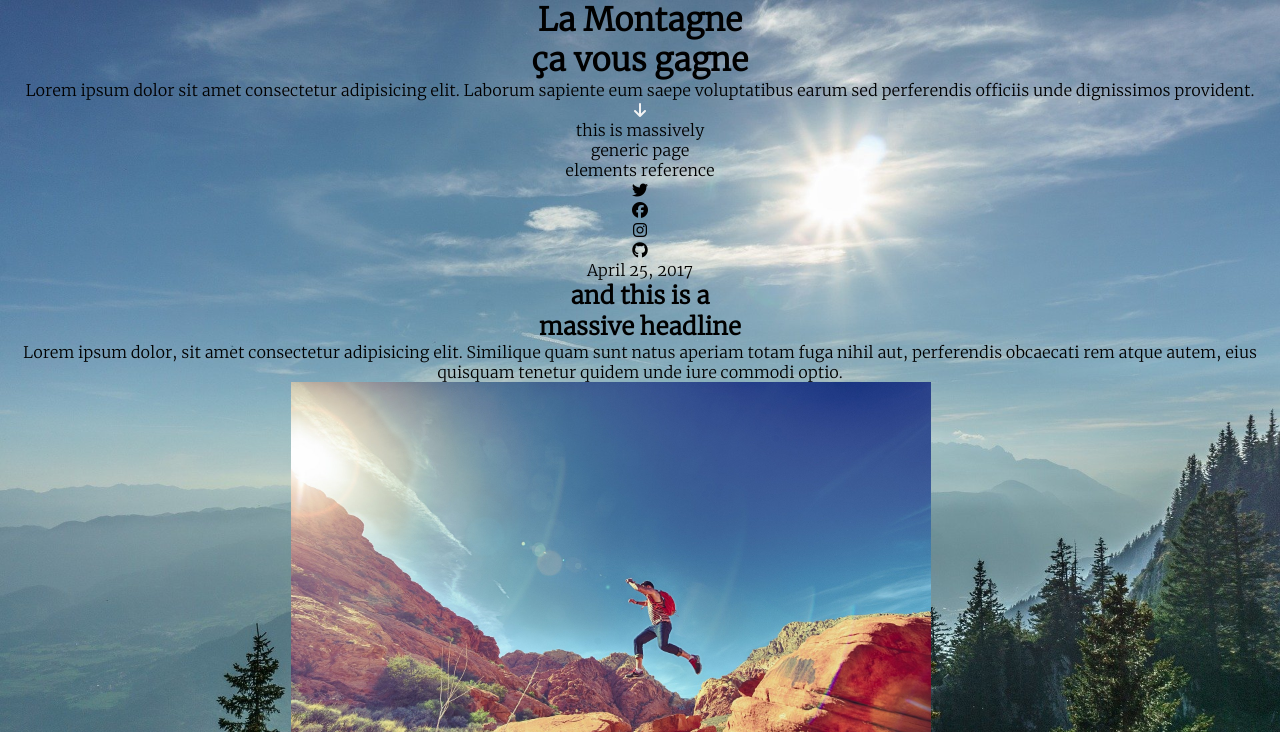
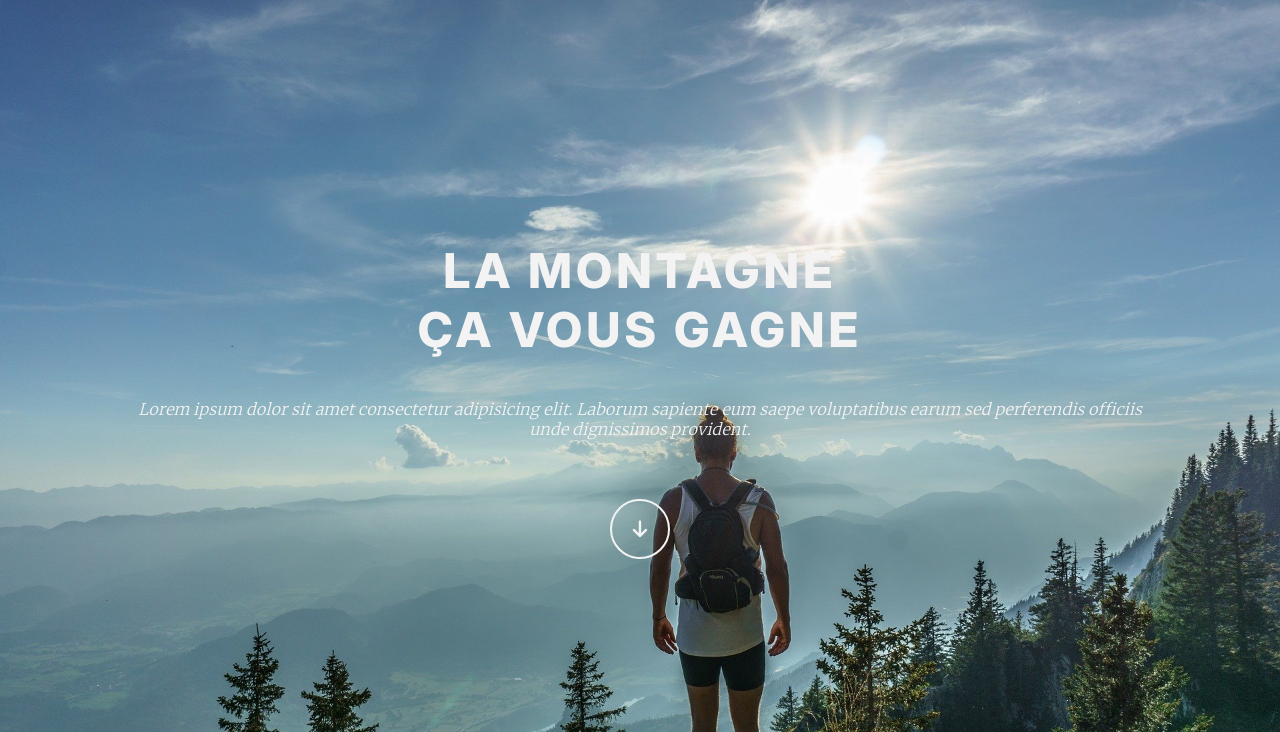
Before and after one commit to Qlex-cmos/La-Montagne-SASS, a plain HTML site: page index.html in a window 1280 px wide. Shown: the top 732 px of the page. Drawn offline with Linux system fonts and the light colour scheme.

Commit message:
keyframes + navbar config

```diff
--- a/assets/styles/layouts/_header.scss
+++ b/assets/styles/layouts/_header.scss
@@ -0,0 +1,106 @@
+header {
+    color: $white1;
+    position: relative;
+    min-height: 100vh;
+
+    .header-content {
+        display: flex;
+        flex-direction: column;
+        justify-content: center;
+        align-items: center;
+        min-height: 100vh;
+        opacity: 0;
+        transform: translateY(40px);
+        animation: animHeader 1.5s forwards;
+
+        @keyframes animHeader {
+            to {
+                transform: translateY(0);
+                opacity: 1;
+            }
+        }
+
+        h1 {
+            @include title;
+            font-size: 3rem;
+            letter-spacing: 4px;
+        }
+
+        p {
+            margin:40px auto 60px;
+            font-style: italic;
+            width: 80%;
+        }
+
+        span {
+            border : 2px solid $white1;
+            border-radius: 50px;
+            height: 60px;
+            width: 60px;
+            font-size: 1.2rem;
+            display: flex;
+            justify-content: center;
+            align-items: center;
+        }
+    }
+
+    nav {
+        display: flex;
+        justify-content: space-between;
+        background: rgba(255, 255, 255, 0.247);
+        color: $white1;
+        width: 85%;
+        height: 65px;
+        z-index: 100;
+        position: absolute;
+        bottom: 0;
+        left: 50%;
+        transform: translateX(-50%);
+
+        ul {
+            display: flex;
+            align-items: center;
+        }
+
+        .nav-left {
+            &:hover li:not(:hover) {
+                background: none;
+                color: $white1;
+            }
+
+            li {
+                @include title;
+                font-size: 0.7rem;
+                padding: 0.15px;
+                height: 100%;
+                display: flex;
+                align-items: center;
+                cursor: pointer;
+
+                &:first-child {
+                    background: $white1;
+                    color:$black1
+                }
+
+                &:hover {
+                    background: $white1;
+                    color:$black1
+                }
+            }
+        }
+
+        .nav-right {
+            font-size: 1.1rem;
+            min-width: 100px;
+            width: 25%;
+            max-width: 300px;
+            justify-content: space-around;
+            margin-right: 10px;
+        }
+
+        li {
+            // 49:19
+        }
+
+    }
+}
--- a/assets/styles/layouts/_settings.scss
+++ b/assets/styles/layouts/_settings.scss
@@ -11,10 +11,10 @@
 $font1: inter-bold, sans-serif;
 $font2: merri, serif;
 $black1: rgb(17,17,17);
-$white: rgb(243,243,243);
+$white1: rgb(243,243,243);
 $grey1: rgb(209,209,209);
 $grey2: rgb(233,233,233);
-$grey3:rgb(105,105,105);
+$grey3: rgb(105,105,105);
 
 @mixin title {
     font-family: $font1;
@@ -37,7 +37,7 @@ li {
 }
 
 a, a:visited {
-    color:$white;
+    color:$white1;
 }
 
 body {
@@ -47,4 +47,36 @@ body {
     max-width: 1300px;
     margin: 0 auto;
 
+    &:before {
+        content:"";
+        position:absolute;
+        height: 100%;
+        width : 100%;
+        top :0;
+        left:0;
+        background: $black1;
+        animation: animBefore 1.5s ease forwards;
+        animation-delay: 0.15s;
+
+        @keyframes animBefore {
+            to {
+                opacity:0;
+            }
+        }
+    }
 }
+
+.btn {
+    background: none;
+    border: 2px solid $black1;
+    height: 45px;
+    width: 170px;
+    font-size: 0.75rem;
+    cursor:pointer;
+    @include title;
+    transition: 0.2s;
+
+    &:hover {
+        transform: scale(1.05);
+    }
+}
```
Also changed, not shown: assets/styles/index.css, 1 other file.
